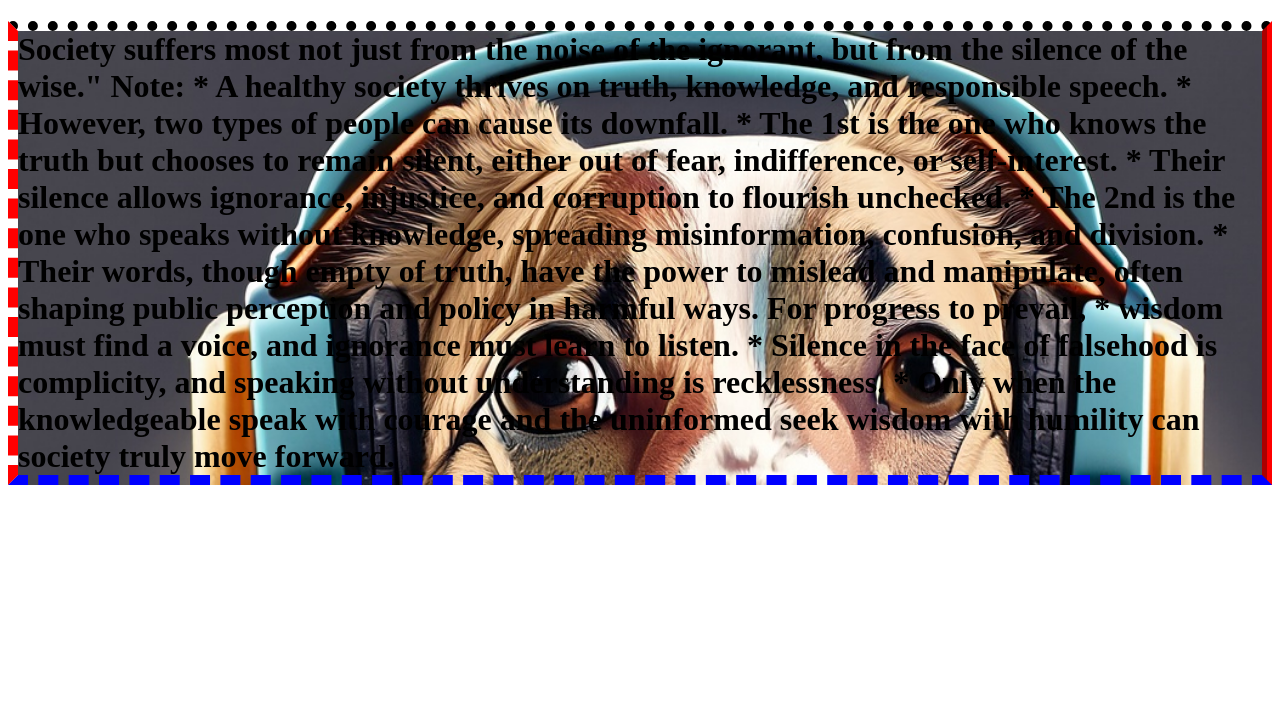
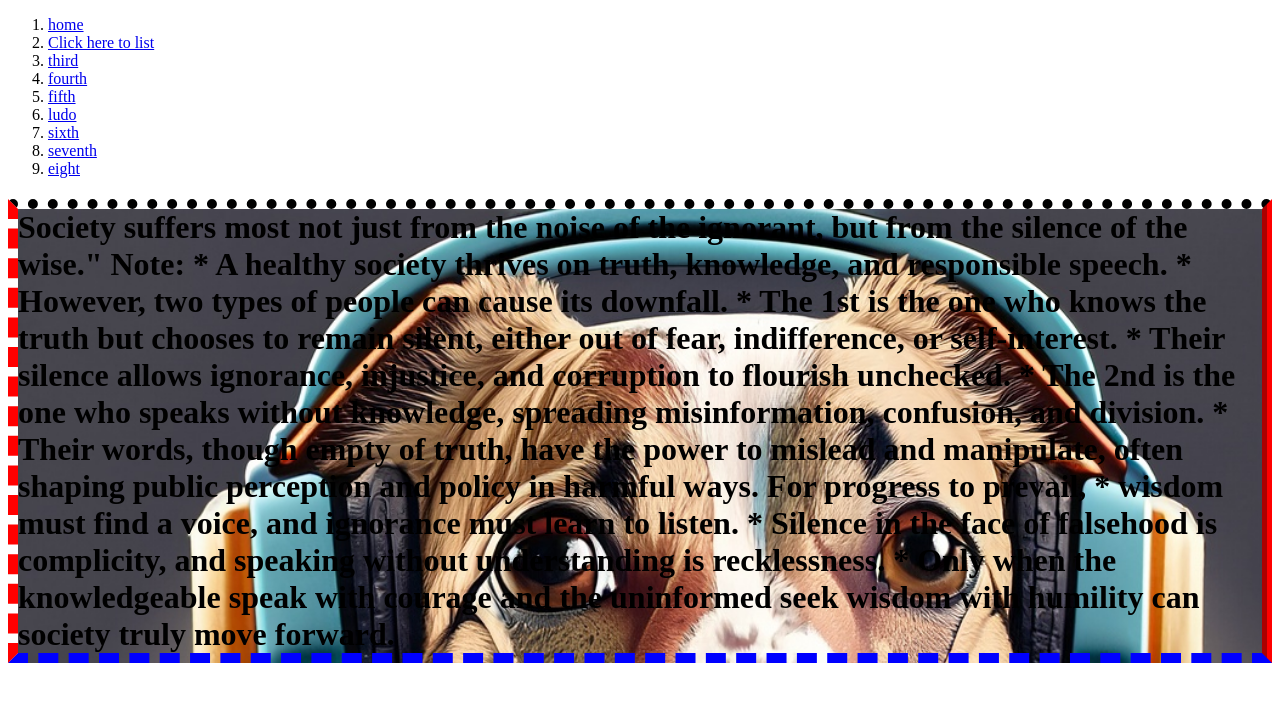
Before and after one commit to ATOM-EXPERT/atom, a plain HTML site: page eight.html in a window 1280 px wide. Drawn offline with Linux system fonts and the light colour scheme.

Commit message:
to add my first styled image

```diff
--- a/eigth.html
+++ b/eight.html
@@ -5,8 +5,19 @@
     <meta name="viewport" content="width=device-width, initial-scale=1.0">
     <title>Image</title>
 </head>
-<link rel="stylesheet" href="eigth.css">
+<link rel="stylesheet" href="eight.css">
 <body>
+    <ol>
+        <li><a href="index.html">home</a></li>
+        <li><a href="second.html"> Click here to list</a></li>
+        <li> <a href="third.html">third</a></li>
+        <li> <a href="fourth.html">fourth</a></li>
+        <li><a href="fifth.html">fifth</a></li>
+        <li> <a href="ludo.html">ludo</a></li>
+        <li> <a href="sixth.html">sixth </a></li>
+        <li><a href="seventh.html">seventh</a></li>
+        <li><a href="eight.html">eight</a></li>
+    </ol>
  <h1>
     Society suffers most not just from the noise of the ignorant, but from the silence of the wise."
 
```
Also changed, not shown: fifth.html (+3 -0 lines), fourth.html (+3 -0 lines), index.html (+3 -0 lines), ludo.html (+3 -0 lines), second.html (+3 -0 lines), seventh.html (+11 -0 lines), sixth.html (+3 -0 lines), third.html (+4 -1 lines), eight.css (renamed from eigth.css).
